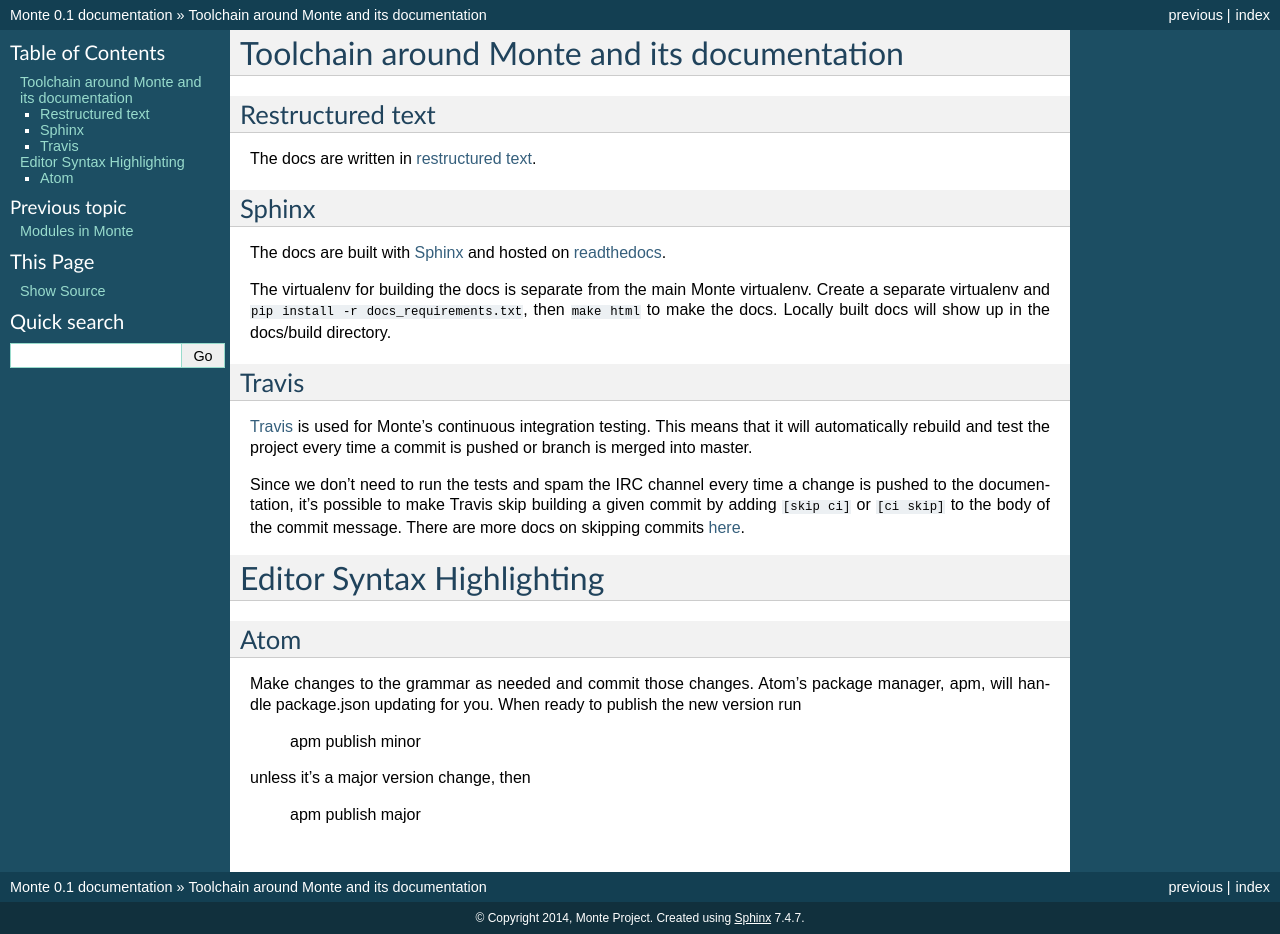
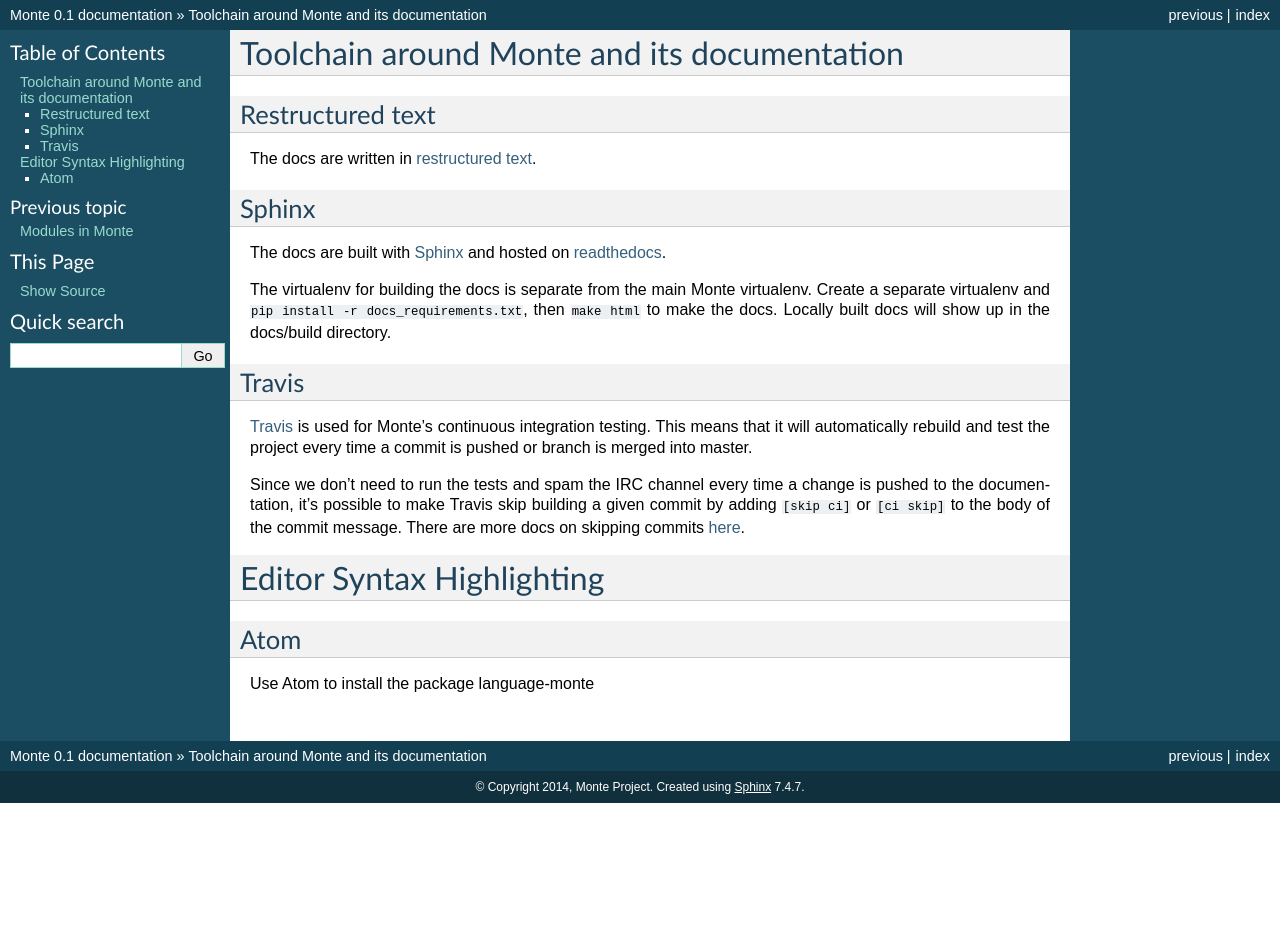
Before and after one commit to monte-language/monte, a Sphinx documentation site: the page built from docs/source/tools.rst, in a window 1280 px wide. Built offline with Sphinx 7.4.7, drawn with Linux system fonts in a browser that asks for light colours; pages that are not in the unit, such as notebooks, are missing from menus; after the commit the page ends 900 px from its top, so only the background shows below that.

Commit message:
Update tools.rst
This type of documentation seems more appropriate for this repo

```diff
--- a/docs/source/tools.rst
+++ b/docs/source/tools.rst
@@ -41,12 +41,4 @@ Editor Syntax Highlighting
 Atom
 ----
 
-Make changes to the grammar as needed and commit those changes. Atom's package
-manager, apm, will handle package.json updating for you. When ready to publish
-the new version run
-
-    apm publish minor
-
-unless it's a major version change, then
-
-    apm publish major
+Use Atom to install the package language-monte
```
